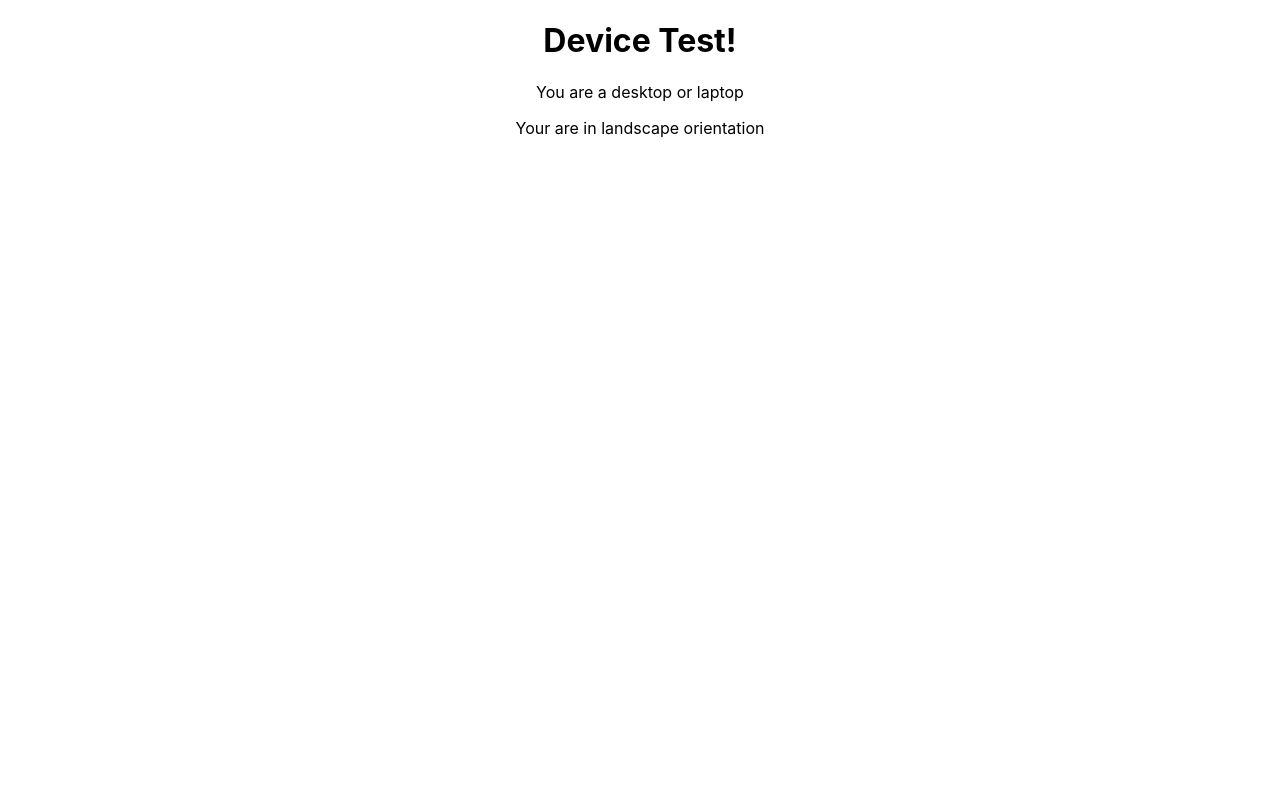
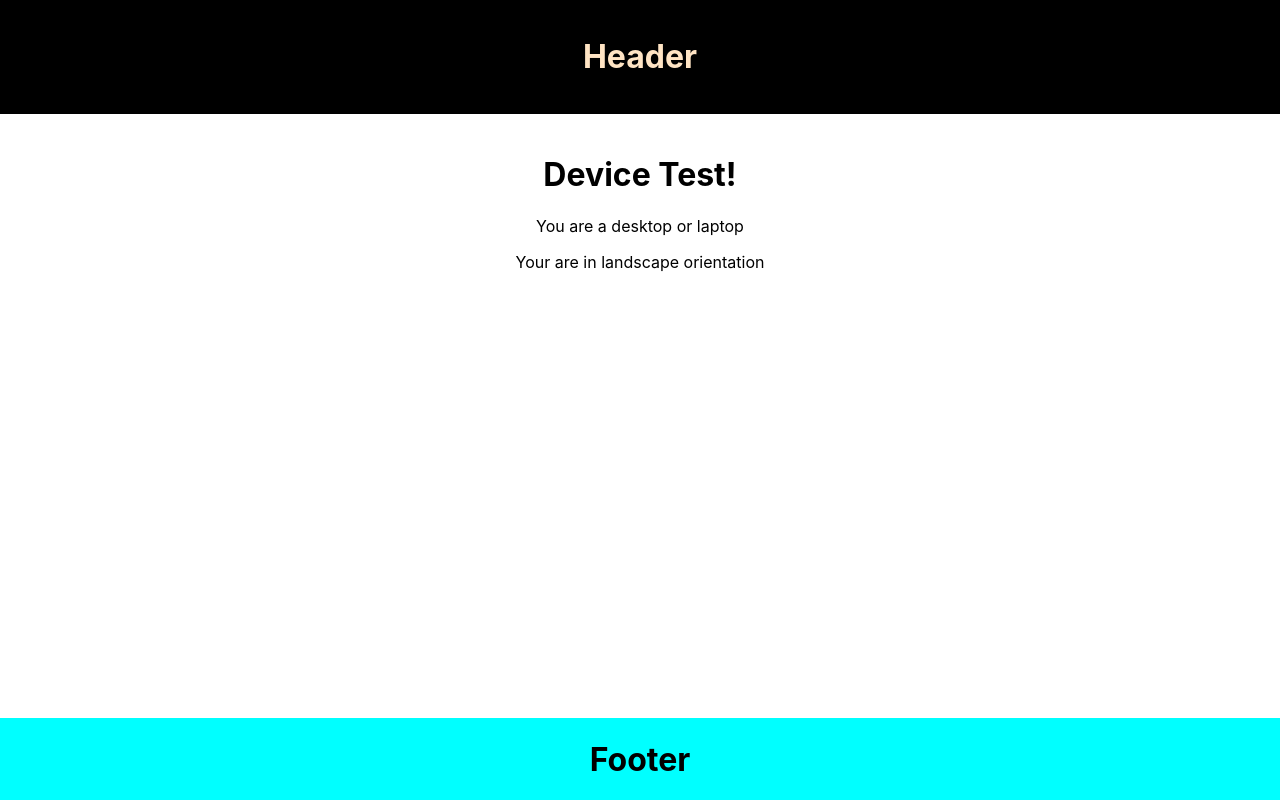
Before and after one commit to nickdepaolo/llc-site, a React (Create React App) app: page / in a window 1280 px wide. Built offline with nearby package versions, Linux system fonts and the light colour scheme.

Commit message:
0506 0432

```diff
--- a/src/App.css
+++ b/src/App.css
@@ -1,38 +1,27 @@
+html, body {
+  height: 100%;
+  margin: 0;
+  padding: 0;
+}
+
 .App {
   text-align: center;
 }
 
-.App-logo {
-  height: 40vmin;
-  pointer-events: none;
+#header {
+  margin: 0;
+  padding: 1em;
+  top:0;
+  left: 0;
+  right: 0;
+  background-color: black;
+  color: bisque;
 }
 
-@media (prefers-reduced-motion: no-preference) {
-  .App-logo {
-    animation: App-logo-spin infinite 20s linear;
-  }
+#footer {
+  position: absolute;
+  bottom: 0;
+  left: 0;
+  right: 0;
+  background-color: aqua;
 }
-
-.App-header {
-  background-color: #282c34;
-  min-height: 100vh;
-  display: flex;
-  flex-direction: column;
-  align-items: center;
-  justify-content: center;
-  font-size: calc(10px + 2vmin);
-  color: white;
-}
-
-.App-link {
-  color: #61dafb;
-}
-
-@keyframes App-logo-spin {
-  from {
-    transform: rotate(0deg);
-  }
-  to {
-    transform: rotate(360deg);
-  }
-}
--- a/src/App.js
+++ b/src/App.js
@@ -1,12 +1,16 @@
 import React from 'react'
 import './App.css';
+import Header from "./Header/Header"
+import Footer from './Footer/Footer'
 import Main from "./Main/Main"
 
 function App() {
 
   return (
     <div className="App">
+      <Header/>
       <Main/>
+      <Footer/>
     </div>
   );
 }
--- /dev/null
+++ b/src/Footer/Footer.js
@@ -0,0 +1,13 @@
+import React from 'react'
+
+const Footer = () => {
+
+    return(
+        <div id='footer'>
+            <h1>Footer</h1>
+
+        </div>
+    )
+}
+
+export default Footer
--- /dev/null
+++ b/src/Header/Header.js
@@ -0,0 +1,13 @@
+import React from 'react'
+
+const Header = () => {
+
+    return(
+        <div id='header'>
+            <h1>Header</h1>
+        </div>
+    )
+
+}
+
+export default Header
--- a/src/Main/Main.js
+++ b/src/Main/Main.js
@@ -2,22 +2,23 @@ import React from 'react'
 import { useMediaQuery } from 'react-responsive'
 
 const Main = () => {
-  const isDesktopOrLaptop = useMediaQuery({
-    query: '(min-width: 1224px)'
-  })
+  const isDesktopOrLaptop = useMediaQuery({query: '(min-width: 1224px)'})
   const isBigScreen = useMediaQuery({ query: '(min-width: 1824px)' })
   const isTabletOrMobile = useMediaQuery({ query: '(max-width: 1224px)' })
   const isPortrait = useMediaQuery({ query: '(orientation: portrait)' })
   const isRetina = useMediaQuery({ query: '(min-resolution: 2dppx)' })
 
-  return <div>
+  return (
+    <div>
+    <br/>
     <h1>Device Test!</h1>
     {isDesktopOrLaptop && <p>You are a desktop or laptop</p>}
     {isBigScreen && <p>You  have a huge screen</p>}
     {isTabletOrMobile && <p>You are a tablet or mobile phone</p>}
     <p>Your are in {isPortrait ? 'portrait' : 'landscape'} orientation</p>
     {isRetina && <p>You are retina</p>}
-  </div>
+    </div>
+  )
 }
 
 export default Main
```
